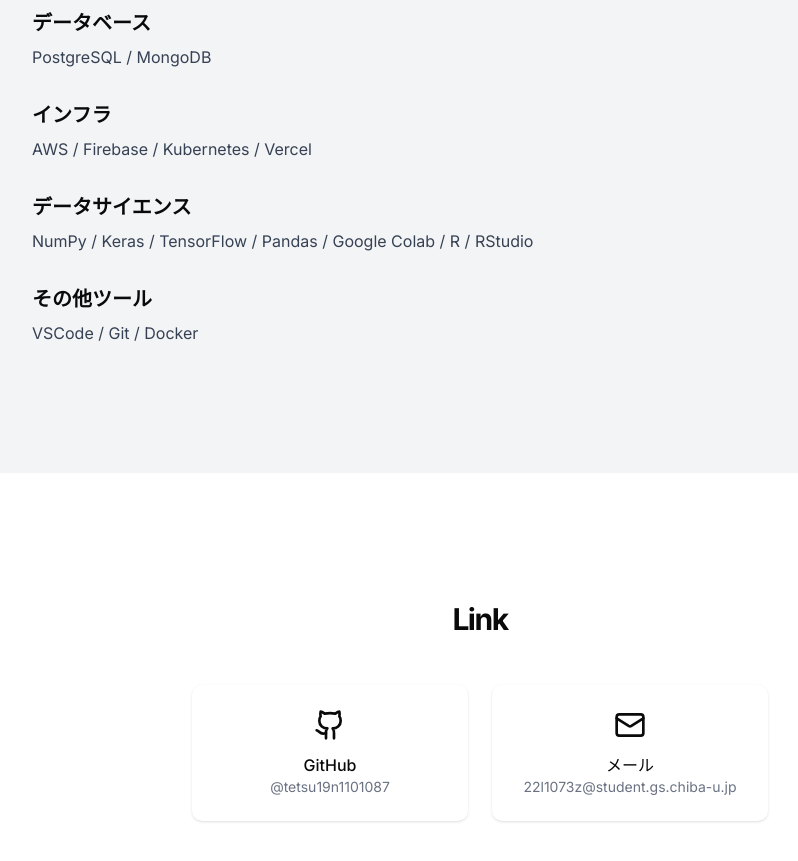
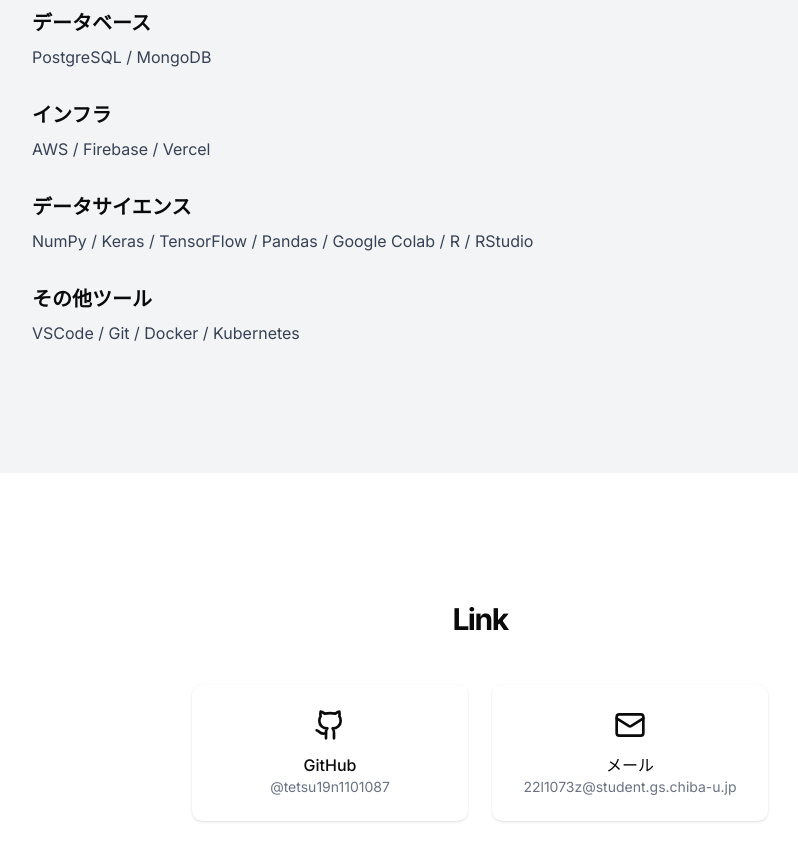
Before and after one commit to tetsu19n1101087/portfolio, a Next.js app: page /about in a window 1280 px wide. Shown: the part 1120-1981 px from the top of the page, without its empty margins (160-958 px from the left). Built offline with nearby package versions, Linux system fonts and the light colour scheme.

Commit message:
スキル編集

```diff
--- a/app/about/page.tsx
+++ b/app/about/page.tsx
@@ -110,7 +110,7 @@
               <div className='space-y-2'>
                 <h3 className='text-xl font-bold'>インフラ</h3>
                 <p className='text-gray-700 dark:text-gray-300'>
-                  AWS / Firebase / Kubernetes / Vercel
+                  AWS / Firebase / Vercel
                 </p>
               </div>
 
@@ -125,7 +125,7 @@
               <div className='space-y-2'>
                 <h3 className='text-xl font-bold'>その他ツール</h3>
                 <p className='text-gray-700 dark:text-gray-300'>
-                  VSCode / Git / Docker
+                  VSCode / Git / Docker / Kubernetes
                 </p>
               </div>
             </div>
```
